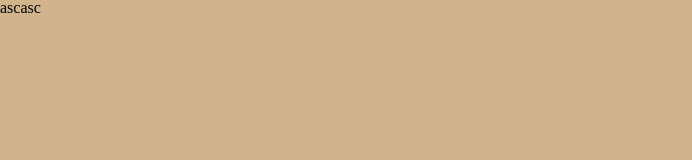
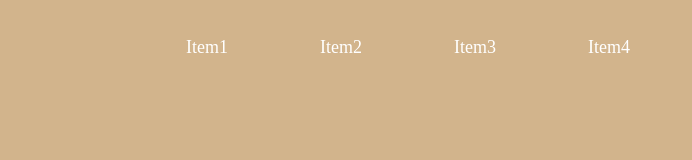
Before and after one commit to YevheniiBieliaiev/hometask12, a website: page index.html in a window 1280 px wide. Shown: the whole page, without its empty margins (0-692 px from the left). Drawn offline with Linux system fonts and the light colour scheme.

Commit message:
testing of the gulp

```diff
--- a/index.html
+++ b/index.html
@@ -10,7 +10,16 @@
 </head>
 
 <body>
-    ascasc
+    <header class="main-header">
+        <div class="header-wrapper">
+            <ul>
+                <li><a href="#">Item1</a></li>
+                <li><a href="#">Item2</a></li>
+                <li><a href="#">Item3</a></li>
+                <li><a href="#">Item4</a></li>
+            </ul>
+        </div>
+    </header>
 </body>
 
 </html>
--- a/package.json
+++ b/package.json
@@ -10,7 +10,6 @@
     "license": "ISC",
     "dependencies": {
         "browser-sync": "^2.26.13",
-        "gulp": "^4.0.2",
         "gulp-clean-css": "^4.3.0",
         "gulp-concat-css": "^3.1.0",
         "gulp-rename": "^2.0.0",
@@ -18,6 +17,7 @@
         "include-media": "^1.4.9"
     },
     "devDependencies": {
+        "gulp": "^4.0.2",
         "gulp-svg-sprite": "^1.5.0"
     }
 }
--- a/scss/_styles.scss
+++ b/scss/_styles.scss
@@ -6,3 +6,33 @@ body {
     background: tan;
   }
 }
+
+.header-wrapper {
+  width: 1000px;
+  margin: auto;
+  ul {
+    display: flex;
+    flex-direction: row;
+    justify-content: start;
+    flex-wrap: nowrap;
+    margin-top: 20px;
+  }
+  a {
+    display: flex;
+    align-items: center;
+    justify-content: center;
+    cursor: pointer;
+    min-width: 80px;
+    height: 50px;
+    border: 2px solid transparent;
+    color: #fff;
+    text-decoration: none;
+    font-size: 18px;
+    line-height: 20px;
+    padding: 0 25px;
+    &:hover {
+      border: 2px solid #9f0;
+      color: #9f0;
+    }
+  }
+}
```
Also changed, not shown: css/main.min.css, 1 other file.
